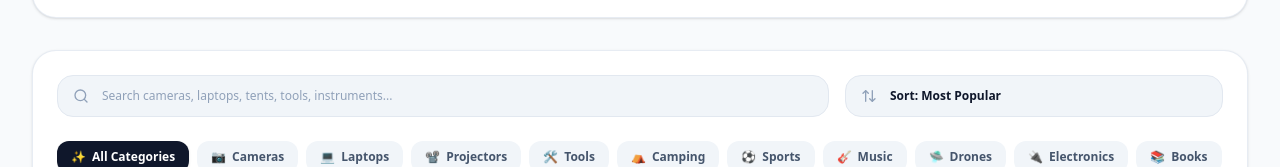
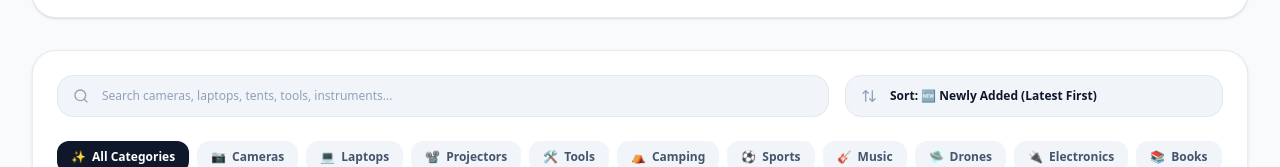
Before and after one commit to saiprasanth03/spark_tank, a React (Vite) app in the folder frontend/: page /explore in a window 1280 px wide. Shown: the part 279-446 px from the top of the page. Built offline with nearby package versions, Linux system fonts and the light colour scheme.

Commit message:
fix: prioritize newly added items in explore marketplace grid and set default sort to latest first

```diff
--- a/frontend/src/pages/ExplorePage.jsx
+++ b/frontend/src/pages/ExplorePage.jsx
@@ -30,7 +30,7 @@ export const ExplorePage = () => {
   const [selectedCity, setSelectedCity] = useState('Bhimavaram');
   const [userCoords, setUserCoords] = useState([16.5449, 81.5212]);
   const [maxDistanceKm, setMaxDistanceKm] = useState(5); // Capped strictly up to 5km max!
-  const [sortBy, setSortBy] = useState('popular');
+  const [sortBy, setSortBy] = useState('latest');
   const [viewMode, setViewMode] = useState('grid');
   const [isLocating, setIsLocating] = useState(false);
 
@@ -99,13 +99,25 @@ export const ExplorePage = () => {
 
       return true;
     }).sort((a, b) => {
+      if (sortBy === 'latest') {
+        const isCustomA = a.id.startsWith('item-17') ? 1 : 0;
+        const isCustomB = b.id.startsWith('item-17') ? 1 : 0;
+        if (isCustomA !== isCustomB) return isCustomB - isCustomA;
+        return 0;
+      }
+      if (sortBy === 'popular') {
+        const isCustomA = a.id.startsWith('item-17') ? 1 : 0;
+        const isCustomB = b.id.startsWith('item-17') ? 1 : 0;
+        if (isCustomA !== isCustomB) return isCustomB - isCustomA;
+        return b.reviewCount - a.reviewCount;
+      }
       const distA = a.distanceKm || a.distance || 0.8;
       const distB = b.distanceKm || b.distance || 0.8;
       if (sortBy === 'price-asc') return a.dailyRent - b.dailyRent;
       if (sortBy === 'price-desc') return b.dailyRent - a.dailyRent;
       if (sortBy === 'rating') return b.rating - a.rating;
       if (sortBy === 'distance') return distA - distB;
-      return b.reviewCount - a.reviewCount;
+      return 0;
     });
   }, [items, selectedCategory, searchQuery, maxDistanceKm, sortBy]);
 
@@ -223,7 +235,8 @@ export const ExplorePage = () => {
               onChange={(e) => setSortBy(e.target.value)}
               className="w-full pl-11 pr-8 py-3 rounded-2xl bg-slate-100 dark:bg-slate-800 text-xs font-bold text-slate-900 dark:text-white border border-slate-200 dark:border-slate-700 cursor-pointer appearance-none"
             >
-              <option value="popular">Sort: Most Popular</option>
+              <option value="latest">Sort: 🆕 Newly Added (Latest First)</option>
+              <option value="popular">Most Popular</option>
               <option value="price-asc">Price: Low to High</option>
               <option value="price-desc">Price: High to Low</option>
               <option value="rating">Top Rated First</option>
```
